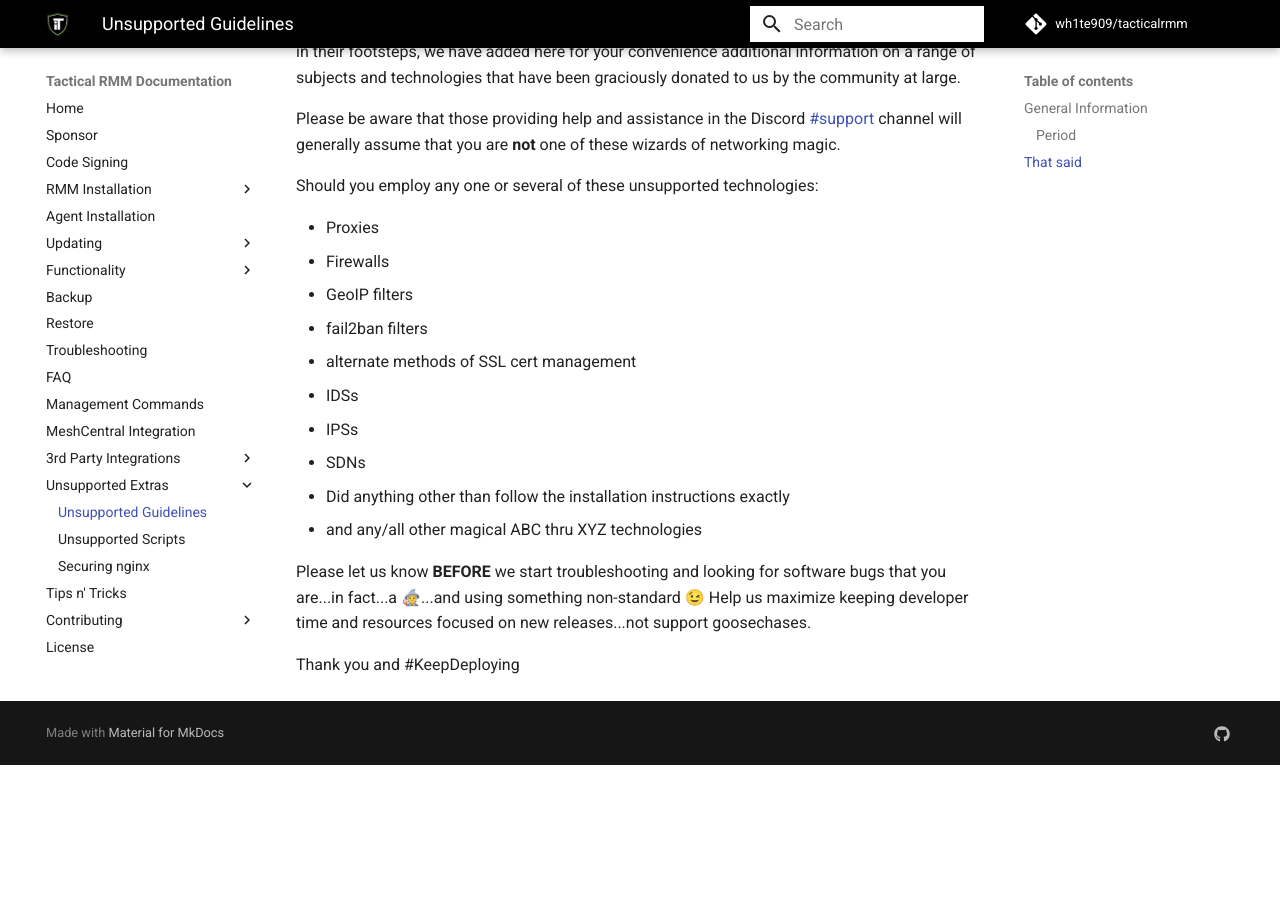
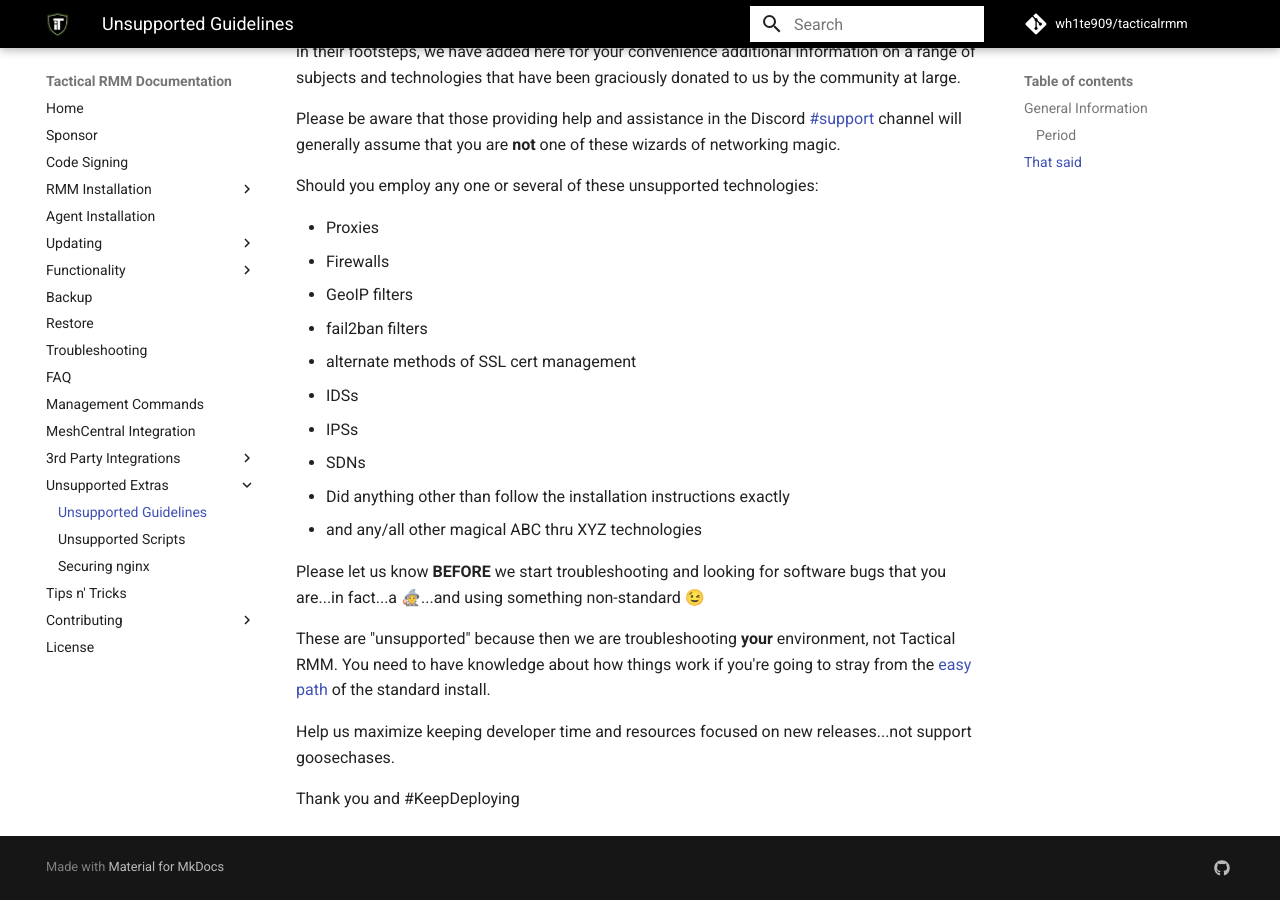
Before and after one commit to amidaware/trmm-docs, an MkDocs documentation site: the page built from docs/docs/unsupported_guidelines.md, in a window 1280 px wide and 900 px high, scrolled down 595 px. Built offline with MkDocs 1.6.1 and Material for MkDocs 9.7.7, drawn with Linux system fonts in a browser that asks for light colours; comment, search, counter and statistics services are not loaded; before the commit the page ends 1360 px from its top, so only the background shows below that.

Commit message:
docs - install tweaks

```diff
--- a/docs/docs/unsupported_guidelines.md
+++ b/docs/docs/unsupported_guidelines.md
@@ -32,6 +32,10 @@
 * Did anything other than follow the installation instructions exactly
 * and any/all other magical ABC thru XYZ technologies
 
-Please let us know **BEFORE** we start troubleshooting and looking for software bugs that you are...in fact...a 🧙...and using something non-standard 😉 Help us maximize keeping developer time and resources focused on new releases...not support goosechases.
+Please let us know **BEFORE** we start troubleshooting and looking for software bugs that you are...in fact...a 🧙...and using something non-standard 😉
+
+These are "unsupported" because then we are troubleshooting **your** environment, not Tactical RMM. You need to have knowledge about how things work if you're going to stray from the [easy path](../install_server/#option-1-easy-install) of the standard install.
+
+Help us maximize keeping developer time and resources focused on new releases...not support goosechases.
 
 Thank you and #KeepDeploying
```
Also changed, not shown: docs/docs/install_server.md (+7 -2 lines).
